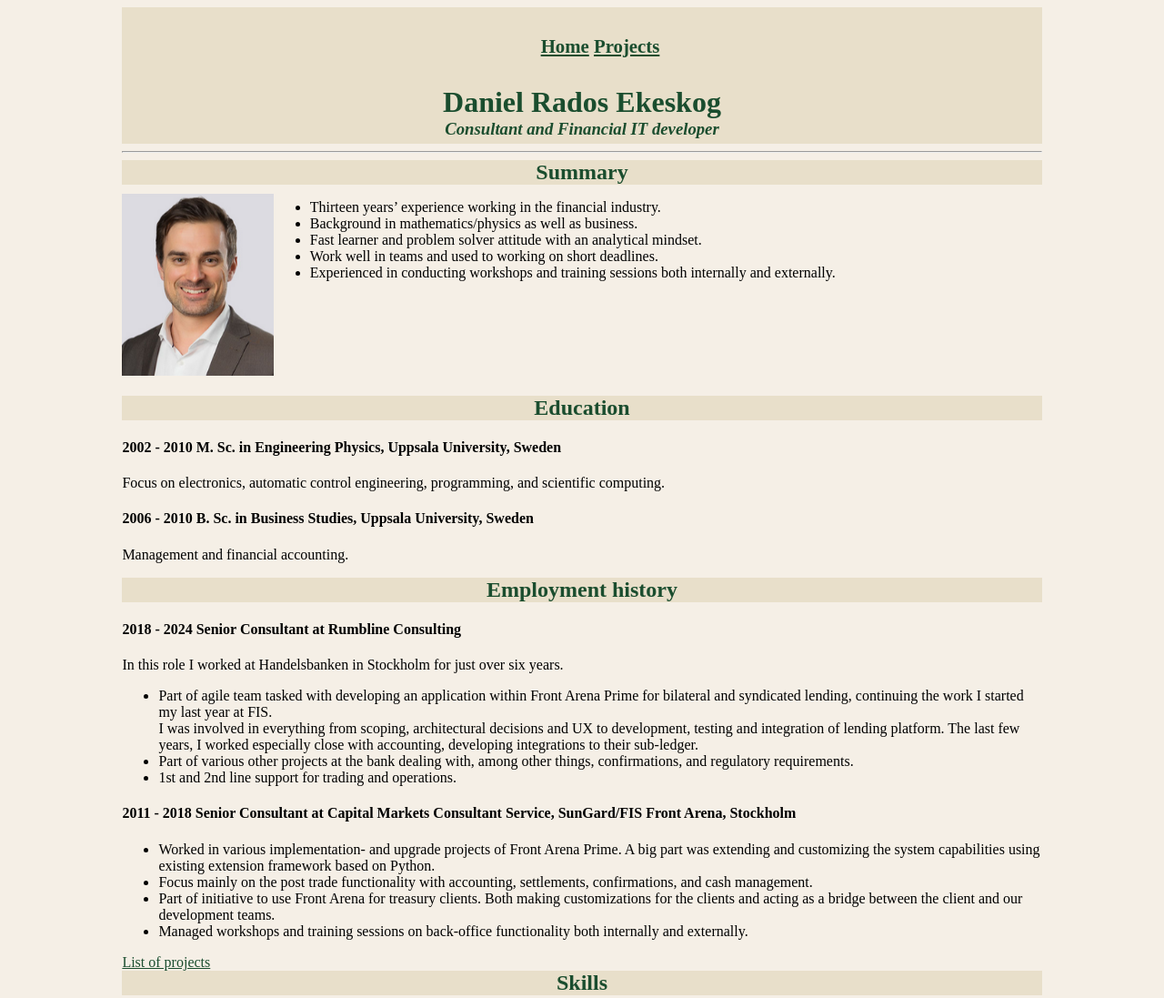
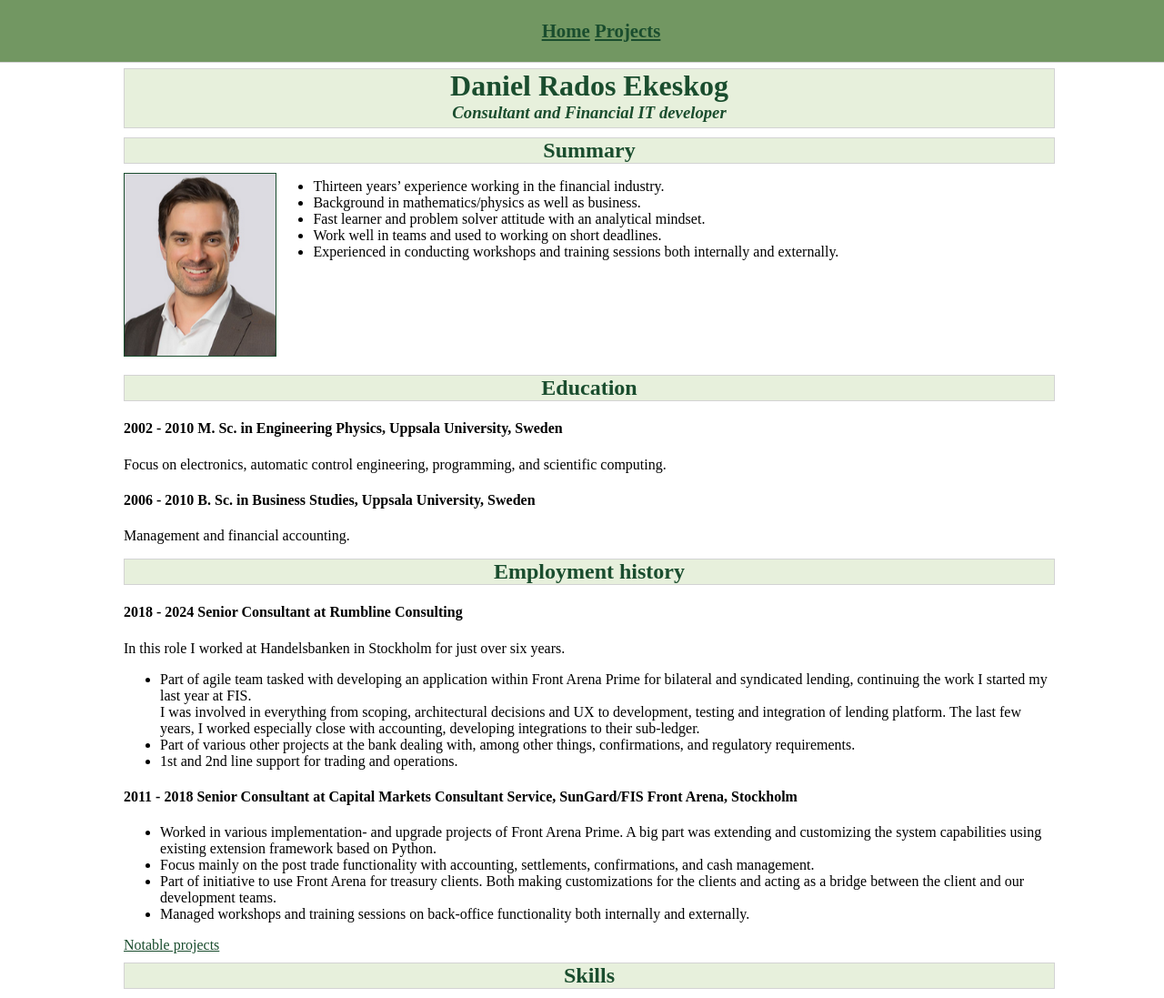
Before and after one commit to Verbalito/CV, a plain HTML site: page index.html in a window 1280 px wide. Shown: the top 1097 px of the page at 91% size. Drawn offline with Linux system fonts and the light colour scheme.

Commit message:
Add files via upload

```diff
--- a/css/style.css
+++ b/css/style.css
@@ -1,18 +1,28 @@
 html {
-    background-color: #F5EFE6;
+    background-color: white;
 }
+
 nav {
     text-align:center;
-    background-color: #E8DFCA;
+    background-color: #729762;
     font-size: 1.3rem;
     font-weight: 600;
-    padding:10px;
-    margin:0;
+    padding:1px;
+    margin-bottom:1px;
+    position:fixed;
+    width:100%;
+    top:0px;
+    left:0px;
+    z-index: 1;
+    border-bottom: 1px solid lightgray;
 }
 
 .base {
+    position:absolute;
+    top:45px;
     width:80%;
     margin-left: 10%;
+    margin-top: 30px;
 }
 
 a {
@@ -24,23 +34,31 @@ nav a{
 
 }
 
+h1, h2, h3 {
+    background-color: #E7F0DC;
+    color: #1A4D2E;
+    border: 1px solid lightgray
+}
+
+#title {
+    border-bottom: 0px solid black;
+}
+
+#title-em {
+    border-top: none;
+}
+
 h1 {
-    color:#1A4D2E;
-    background-color: #E8DFCA;
     text-align: center;
     margin:0;
 }
 
 h2 {
-    color:#1A4D2E;
-    background-color: #E8DFCA;
     text-align: center;
     margin:0px 0px 10px 0px;
 }
 
 h3 {
-    color:#1A4D2E;
-    background-color: #E8DFCA;
     text-align: center;
     margin:0px;
     padding-bottom: 5px;
@@ -50,8 +68,13 @@ h3 {
     float:left;
     height: 200px;
     margin-right: 40px;
+    border:solid 1px #1A4D2E;
 }
 
 #summarylist {
     height: 200px;
 }
+
+.section {
+    margin-top: 10px;
+}
--- a/index.html
+++ b/index.html
@@ -5,20 +5,23 @@
         <title>My Resume</title>
         <link rel="stylesheet" href="./css/style.css" />
     </head>
-    <div class="base">
+    <div class="menu">
         <nav>
             <ul>
                 <a href="./index.html">Home</a>
                 <a href="./projects.html">Projects</a>
             </ul>
         </nav>
+    </div>
+    <div class="base">
         <body>
-
-            <h1>Daniel Rados Ekeskog</h1>
-            <h3>
+            <div class="title">
+                <h1 id="title">Daniel Rados Ekeskog</h1>
+                <h3 id="title-em">
                     <em>Consultant and Financial IT developer</em>
                 </h3>
-            <hr />
+            </div>
+            <div class="section">
                 <h2>Summary</h2>
                 <img id="profile-pic" src="./assets/images/profile_pic.png" alt="Profile picture" /><header></header>
                 <p>
@@ -30,15 +33,16 @@
                         <li>Experienced in conducting workshops and training sessions both internally and externally.</li>
                     </ul>
                 </p>
-
+            </div>
+            <div class="section">
                 <h2>Education</h2>
                 <h4>2002 - 2010	M. Sc. in Engineering Physics, Uppsala University, Sweden</h4>
                 <p>Focus on electronics, automatic control engineering, programming, and scientific computing.</p>
                 <h4>2006 - 2010	B. Sc. in Business Studies, Uppsala University, Sweden</h4>
                 <p>Management and financial accounting.</p>
-
+            </div>
+            <div class="section">
                 <h2>Employment history</h2>
-
                 <h4>2018 - 2024	Senior Consultant at Rumbline Consulting</h4>
                     In this role I worked at Handelsbanken in Stockholm for just over six years.
                     <ul>
@@ -47,7 +51,6 @@
                         <li>Part of various other projects at the bank dealing with, among other things, confirmations, and regulatory requirements.</li>
                         <li>1st and 2nd line support for trading and operations.</li>
                     </ul>
-
                 <h4>2011 - 2018 Senior Consultant at Capital Markets Consultant Service, SunGard/FIS Front Arena, Stockholm</h4>
                 <ul>
                     <li>Worked in various implementation- and upgrade projects of Front Arena Prime. A big part was extending and customizing the system capabilities using existing extension framework based on Python.</li>
@@ -55,8 +58,9 @@
                     <li>Part of initiative to use Front Arena for treasury clients. Both making customizations for the clients and acting as a bridge between the client and our development teams.</li>
                     <li>Managed workshops and training sessions on back-office functionality both internally and externally.</li>
                 </ul>
-            <a href="./projects.html">List of projects</a>
-
+                <a href="./projects.html">Notable projects</a>
+            </div>
+            <div class="section">
                 <h2>Skills</h2>
                 <ul>
                     <li>Agile, SAFe, Jira, Scrum</li>
@@ -65,14 +69,20 @@
                     <li>Matlab</li>
                     <li>Excel och MS Office.</li>
                 </ul>
+            </div>
+        </body>
+        <div>
             <hr />
             <h2>Contact</h2>
+            <div class="contact">
                 <a href="https://www.linkedin.com/in/danielrados/"><img src="assets/images/linkedin-logo.png" alt="LinkedIn" height="30" /></a>
                 <a href="mailto: daniel.rados@gmail.com"><img src="./assets/images/icon_email.png" alt="Email" height="30"></a>
                 <hr />
                 <footer>
-                © 2023 Daniel Rados Ekeskog. All Rights Reserved.
+                    © 2024 Daniel Rados Ekeskog. All Rights Reserved.
                 </footer>
-        </body>
+                <hr />
+            </div>
+        </div>
     </div>
 </html>
```
Also changed, not shown: projects.html (+12 -5 lines). Lines whose indentation alone changed are shown as unchanged.
